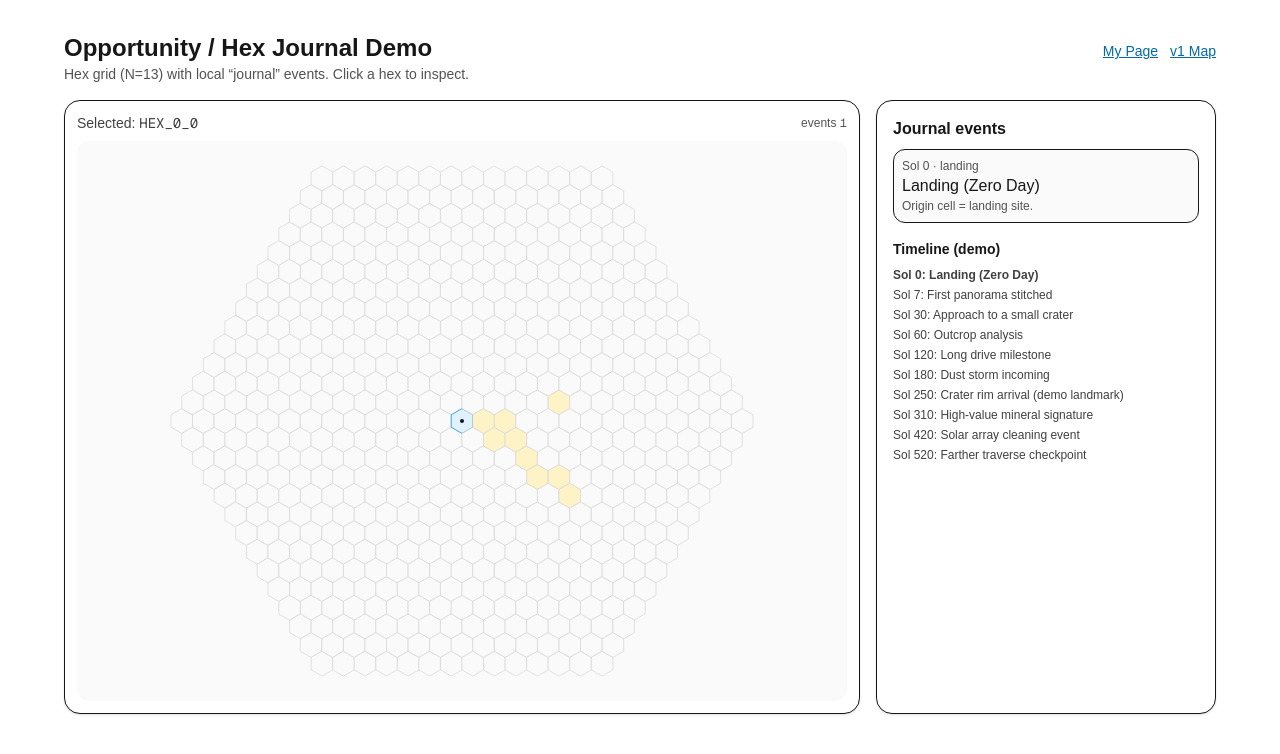
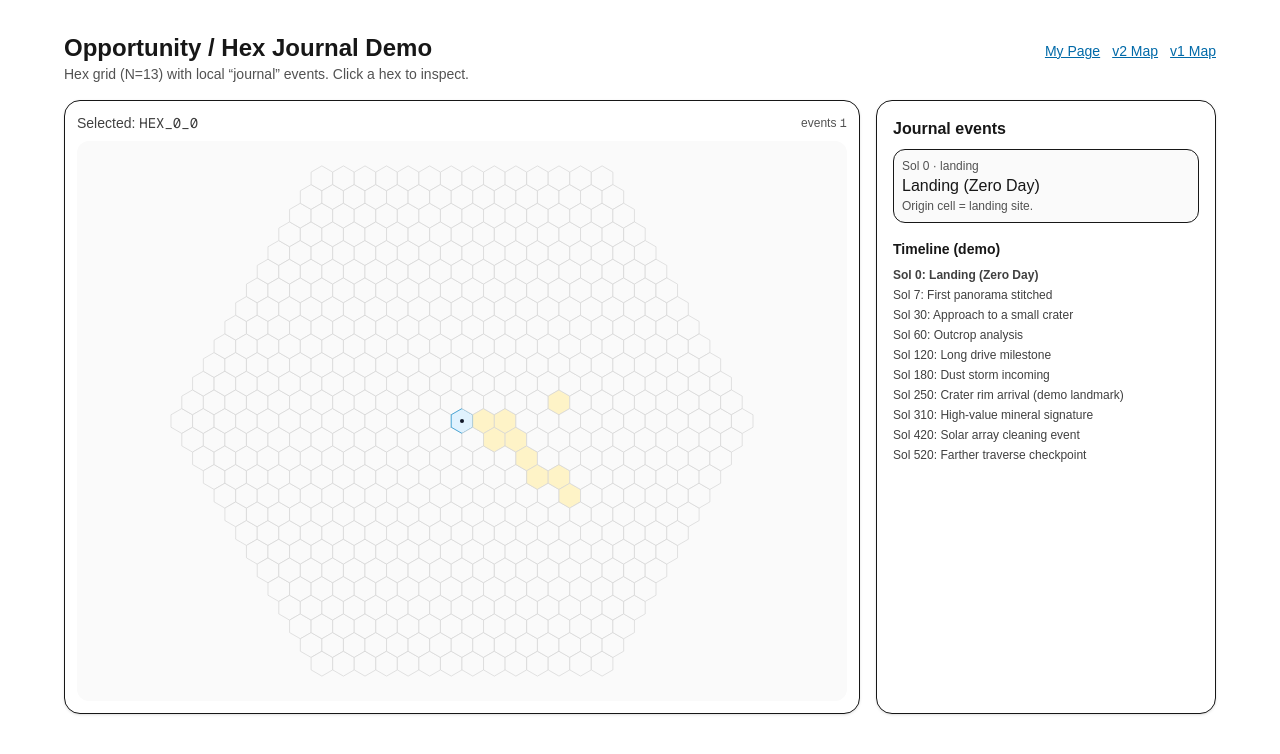
Before and after one commit to hideosuzuki2024fx-blip/mars-grid-demo, a Next.js app: page /v2/opportunity in a window 1280 px wide. Shown: the top 754 px of the page. Built offline with nearby package versions, Linux system fonts and the light colour scheme.

Commit message:
v2 opportunity: add link to /v2/map in nav

```diff
--- a/app/v2/opportunity/page.tsx
+++ b/app/v2/opportunity/page.tsx
@@ -17,12 +17,15 @@ export default function OpportunityDemoPage() {
                 Hex grid (N={demo.radiusRings}) with local “journal” events. Click a hex to inspect.
               </p>
             </div>
+
             <nav className="flex gap-3 text-sm">
               <a className="text-sky-700 underline" href="/v2/me">My Page</a>
+              <a className="text-sky-700 underline" href="/v2/map">v2 Map</a>
               <a className="text-sky-700 underline" href="/v1/map">v1 Map</a>
             </nav>
           </div>
         </header>
+
         <OpportunityClient demo={demo} />
       </div>
     </main>
```
